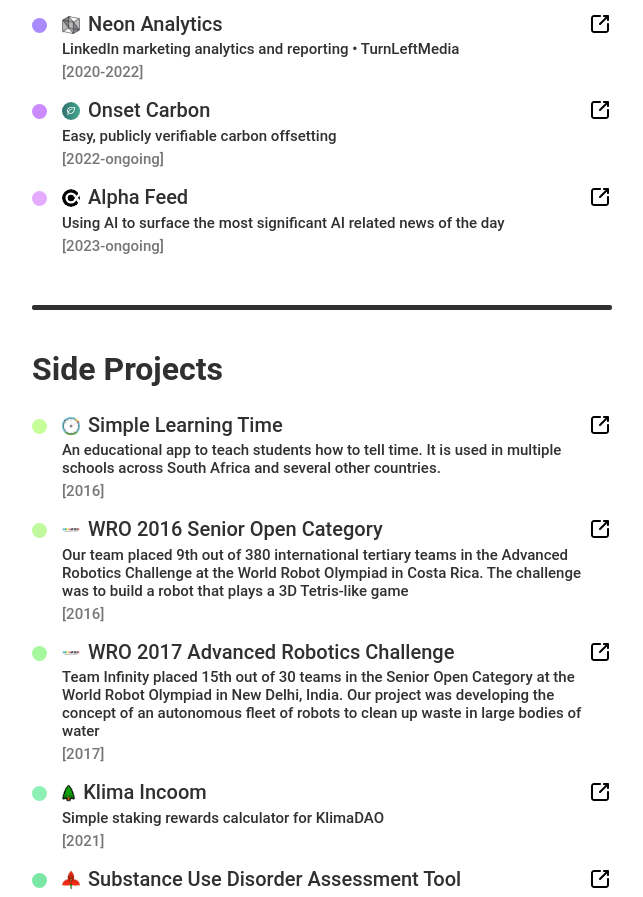
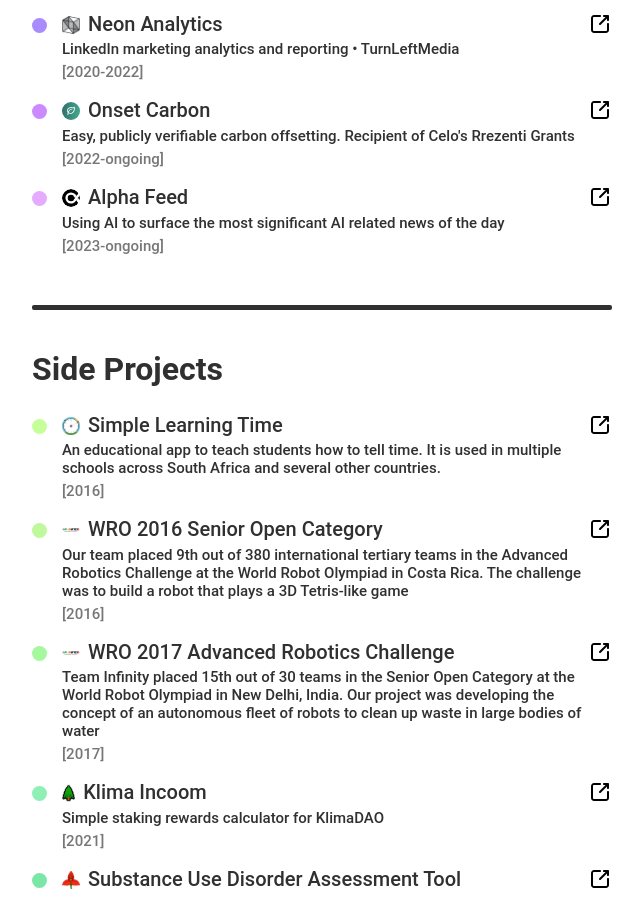
Before and after one commit to lbowles/Personal-Website, a React (Create React App) app: page / in a window 1280 px wide. Shown: the part 1320-2217 px from the top of the page, without its empty margins (318-961 px from the left). Built offline with nearby package versions, Linux system fonts and the light colour scheme.

Commit message:
Update Work.tsx

```diff
--- a/src/components/Work/Work.tsx
+++ b/src/components/Work/Work.tsx
@@ -29,7 +29,8 @@
     },
     {
       title: "Onset Carbon",
-      description: "Easy, publicly verifiable carbon offsetting",
+      description:
+        "Easy, publicly verifiable carbon offsetting. Recipient of Celo's Rrezenti Grants",
       date: "[2022-ongoing]",
       link: "https://www.onsetcarbon.com/",
       color: "#CB8BFE",
```
